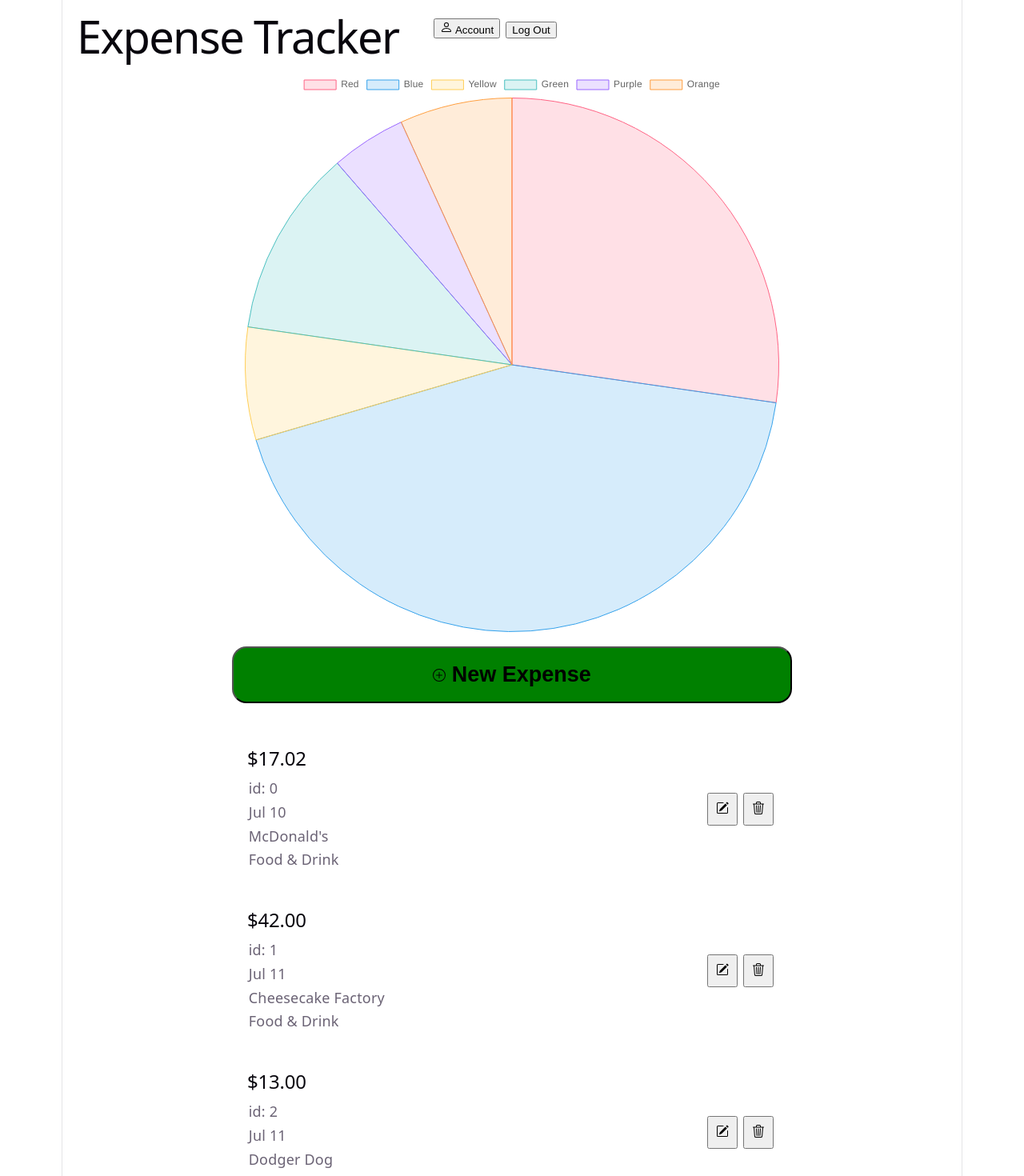
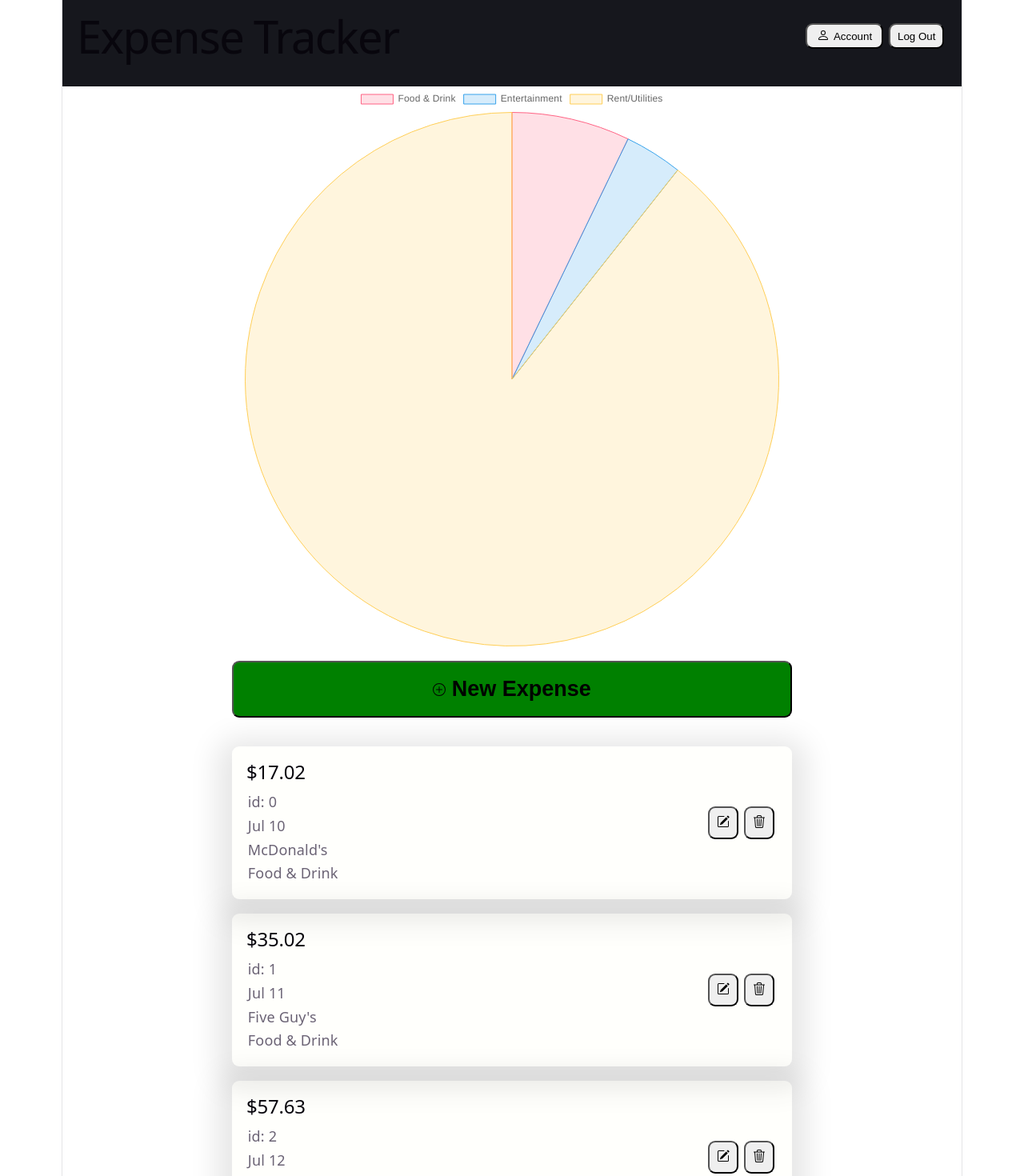
Before and after one commit to walkersmith2/PocketFlow, a React (Vite) app: page / in a window 1280 px wide. Shown: the top 1470 px of the page at 80% size. Built offline with nearby package versions, Linux system fonts and the light colour scheme.

Commit message:
added pie chart functionality, updated ui

```diff
--- a/src/App.css
+++ b/src/App.css
@@ -1,8 +1,32 @@
 header {
   display: flex;
-  padding: 0 1rem;
+  flex-direction: row;
+  flex-wrap: nowrap;
+  align-items: center;
+  justify-content: space-between;
+  padding: 0 1rem 1rem 1rem;
+  width: auto;
+  background-color: #16171d;
+  position: sticky;
+  top: 0;
   /* border: 1px solid red; */
+}
+
+.header-btn {
+  height: 1.5rem;
   width: auto;
+  padding: 0.8rem 0.5rem;
+  border-radius: 0.5rem;
+  display: flex;
+  align-items: center;
+  justify-content: center;
+  flex-direction: row;
+  flex-wrap: nowrap;
+  /* border: 1px solid red; */
+}
+
+.account-btn > * {
+  margin: 0.2em;
 }
 
 #header-buttons-ul {
@@ -20,12 +44,15 @@ main {
   max-width: 700px;
   width: 90vw;
   align-self: center;
+  display: flex;
+  flex-direction: column;
+  /* flex-wrap: wrap; */
   /* border: 1px solid red; */
 }
 
 .add-expense-btn {
   width: 100%;
-  border-radius: 1rem;
+  border-radius: 0.5rem;
   padding: 1rem;
   margin: 1rem 0;
   font-size: 1.5rem;
@@ -39,7 +66,7 @@ main {
   width: auto;
   border: 0.1rem solid white;
   /* border: 1px solid red; */
-  border-radius: 1rem;
+  border-radius: 0.5rem;
   flex-wrap: wrap;
   padding: 0.8rem;
 }
@@ -86,3 +113,8 @@ main {
   margin: 0.5rem 0;
   /* border: 1px solid red; */
 }
+
+
+footer {
+  padding: 1rem 0;
+}
--- a/src/App.jsx
+++ b/src/App.jsx
@@ -17,28 +17,49 @@ function App() {
     },
     {
       id: 1,
-      amount: 42,
-      description: "Cheesecake Factory",
+      amount: 35.02,
+      description: "Five Guy's",
       category: "Food & Drink",
       date: new Date("2026-07-11"),
     },
     {
       id: 2,
+      amount: 57.63,
+      description: "Cheesecake Factory",
+      category: "Food & Drink",
+      date: new Date("2026-07-12"),
+    },
+    {
+      id: 3,
       amount: 13,
       description: "Dodger Dog",
       category: "Food & Drink",
       date: new Date("2026-07-11"),
     },
     {
-      id: 3,
+      id: 4,
       amount: 60,
       description: "Six Flags",
       category: "Entertainment",
       date: new Date("2026-07-13"),
+    },
+    {
+      id: 5,
+      amount: 1400.00,
+      description: "Rent",
+      category: "Rent/Utilities",
+      date: new Date("2026-07-01"),
+    },
+    {
+      id: 6,
+      amount: 130,
+      description: "Electric Bill",
+      category: "Rent/Utilities",
+      date: new Date("2026-07-05"),
     }
   ])
 
-  const [nextUID, setNextUID] = useState(10);
+  const [nextUID, setNextUID] = useState(6);
 
   function getNextUID() {
     const currentUID = nextUID;
@@ -86,15 +107,19 @@ function App() {
         <h1>Expense Tracker</h1>
         <ul id="header-buttons-ul">
           <li>
-            <button><PersonIcon /> Account</button>
+            <button className="account-btn header-btn">
+              <span><PersonIcon /></span>
+              <span>Account</span>
+            </button>
           </li>
           <li>
-            <button>Log Out</button>
+            <button className="logout-btn header-btn">Log Out</button>
           </li>
         </ul>
       </header>
       <main>
-        <PieChart />
+        <PieChart expenses={expenses}/>
+        <div>
           <AddExpenseComponent addExpense={addExpense}/>
           <ul id="expenses-ul">
             {
@@ -107,7 +132,11 @@ function App() {
               <li>No expenses yet! Click the <strong>New Expense</strong> button to add an expense.</li>
             }
           </ul>
+        </div>
       </main>
+      <footer>
+        <p>Walker Smith 2026</p>
+      </footer>
     </>
   )
 }
--- a/src/components/ExpenseCard.module.css
+++ b/src/components/ExpenseCard.module.css
@@ -1,11 +1,13 @@
 .expenseCard {
+    background-color: rgba(255,255,225, 0.1);
     display: flex;
     text-align: center;
     justify-content:space-between;
-    border: 0.1rem solid white;
-    border-radius: 1rem;
+    /* border: 0.1rem solid white;  */
+    border-radius: 0.5rem;
     padding: 0.5rem;
-    /* width: fit-content; */
+    margin: 1rem 0;
+    box-shadow: 0 0.5rem 2rem 1rem rgba(0,0,0,0.1);
 
     .textDiv {
         display: flex;
@@ -38,6 +40,7 @@
     }
 
     .btnDiv button {
+        border-radius: 0.5rem;
         padding: 0.5rem;
         margin: 0.2rem;
         /* border: 1px solid red; */
--- a/src/components/PieChart.jsx
+++ b/src/components/PieChart.jsx
@@ -3,12 +3,50 @@ import { Pie } from "react-chartjs-2";
 
 ChartJS.register(ArcElement, Tooltip, Legend);
 
-export const data = {
-  labels: ['Red', 'Blue', 'Yellow', 'Green', 'Purple', 'Orange'],
+// export const data = {
+//   labels: ['Red', 'Blue', 'Yellow', 'Green', 'Purple', 'Orange'],
+//   datasets: [
+//     {
+//       label: '# of Votes',
+//       data: [12, 19, 3, 5, 2, 3],
+//       backgroundColor: [
+//         'rgba(255, 99, 132, 0.2)',
+//         'rgba(54, 162, 235, 0.2)',
+//         'rgba(255, 206, 86, 0.2)',
+//         'rgba(75, 192, 192, 0.2)',
+//         'rgba(153, 102, 255, 0.2)',
+//         'rgba(255, 159, 64, 0.2)',
+//       ],
+//       borderColor: [
+//         'rgba(255, 99, 132, 1)',
+//         'rgba(54, 162, 235, 1)',
+//         'rgba(255, 206, 86, 1)',
+//         'rgba(75, 192, 192, 1)',
+//         'rgba(153, 102, 255, 1)',
+//         'rgba(255, 159, 64, 1)',
+//       ],
+//       borderWidth: 1,
+//     },
+//   ],
+// };
+
+export default function PieChart({ expenses }) {
+  function getDataObject() {
+    let categories = {};
+    let total = 0;
+    if(!expenses) {
+      return;
+    }
+    expenses.forEach((expense) => categories[expense.category] = (categories[expense.category] || 0) + expense.amount)
+    console.log(categories);
+    const categoriesArr = Object.keys(categories);
+    const numArr = Object.values(categories);
+    const data = {
+      labels: categoriesArr,
       datasets: [
         {
-      label: '# of Votes',
-      data: [12, 19, 3, 5, 2, 3],
+          label: 'Total Amount',
+          data: numArr,
           backgroundColor: [
             'rgba(255, 99, 132, 0.2)',
             'rgba(54, 162, 235, 0.2)',
@@ -29,9 +67,10 @@ export const data = {
         },
       ],
     };
+    return data;
+  }
 
-export default function PieChart() {
   return (
-        <Pie data={data} />
+    <Pie data={getDataObject()} />
   )
 }
--- a/src/index.css
+++ b/src/index.css
@@ -94,18 +94,3 @@ h2 {
 p {
   margin: 0;
 }
-
-code,
-.counter {
-  font-family: var(--mono);
-  display: inline-flex;
-  border-radius: 4px;
-  color: var(--text-h);
-}
-
-code {
-  font-size: 15px;
-  line-height: 135%;
-  padding: 4px 8px;
-  background: var(--code-bg);
-}
```
Lines whose indentation alone changed are shown as unchanged.
